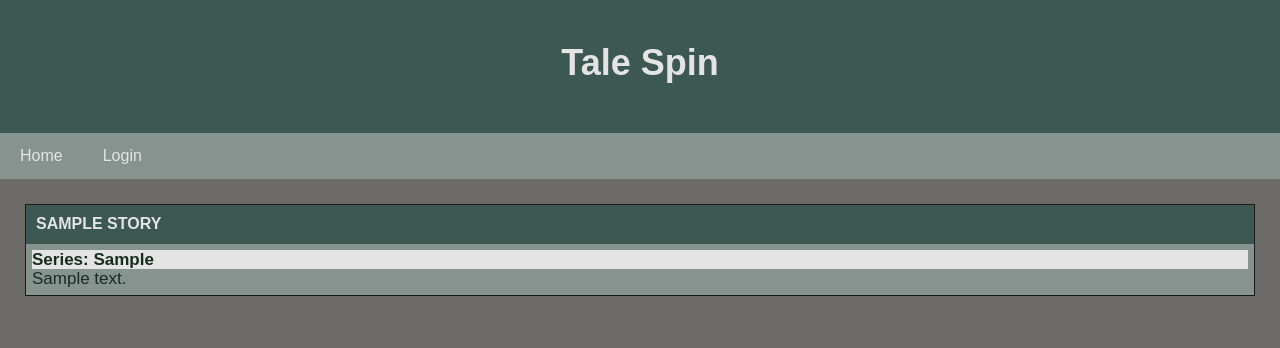
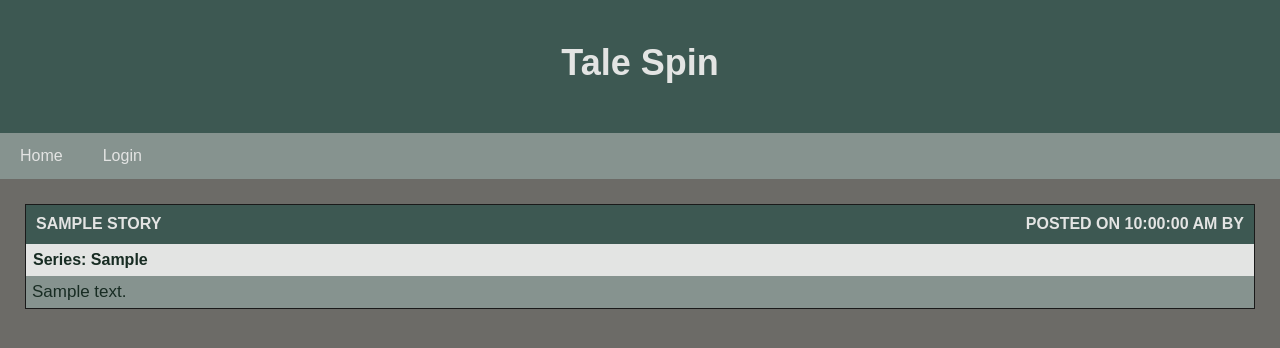
Before and after one commit to ericlyn4s/fan-fiction, a Node server app: template views/homepage.handlebars in a window 1280 px wide. Shown: the top 348 px of the page. Run offline with Node 20, Linux system fonts and the light colour scheme; tables that the repository leaves empty hold one stand-in row (values such as "Sample post"); the template is opened without the code that fills it: values that come from a table or form of the project are taken from there, most other values are stand-ins (such as "Sample title", 1, 10 or a date in 2020); some libraries are stand-ins or nearby versions.

Commit message:
Added post details

```diff
--- a/public/css/style.css
+++ b/public/css/style.css
@@ -120,18 +120,21 @@ img {
   margin: 0;
   background-color: var(--primary);
   padding: 10px;
+  display: flex;
+  justify-content: space-between;
 }
 
 .card-body {
   font-size: 17px;
   text-align: left;
+
 }
 
 .card-subheader {
   background-color: var(--light);
   font-weight: bold;
   margin: 0;
-  padding:
+  padding: 7px;
 
 }
 
--- a/views/partials/story-details.handlebars
+++ b/views/partials/story-details.handlebars
@@ -1,8 +1,11 @@
 <section class="card">
   <a href="/story/{{id}}">
-    <header>{{title}}</header>
+    <header>
+      <div>{{title}}</div>
+      <div id="poster">Posted on {{format_time createdAt}} by {{user.username}}</div>
+    </header>
+    <div class="card-subheader">Series: {{series}}</div>
     <div class="card-body">
-      <div class="card-subheader">Series: {{series}}</div>
       <body>{{content}}</body>
     </div>
   </a>
```
